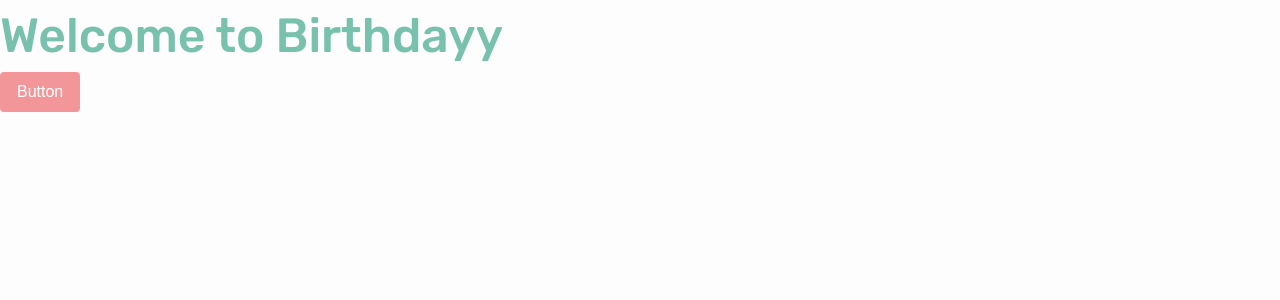
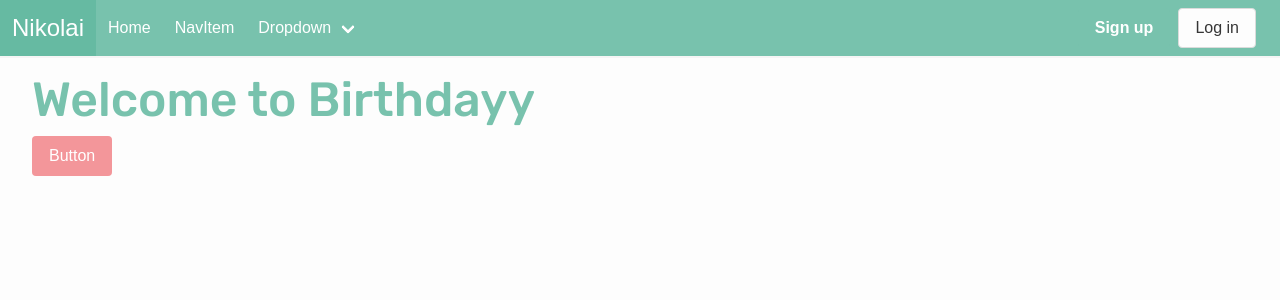
Before and after one commit to BirthdayyBot/dashboard, a Next.js app: page / in a window 1280 px wide. Shown: the top 300 px of the page. Built offline with nearby package versions, Linux system fonts and the light colour scheme; a web font is replaced by a local one.

Commit message:
Implemted Navbar

```diff
--- a/src/app/layout.tsx
+++ b/src/app/layout.tsx
@@ -1,4 +1,5 @@
-import 'styles/globals.scss';
+import Navbar from '@components/navbar';
+import '@styles/globals.scss';
 
 export const metadata = {
 	title: 'Birthdayy | Dashboard',
@@ -8,7 +9,10 @@ export const metadata = {
 export default function RootLayout({ children }: { children: React.ReactNode }) {
 	return (
 		<html lang="en">
-			<body className="main">{children}</body>
+			<body>
+				<Navbar />
+				<div className="main container is-fluid">{children}</div>
+			</body>
 		</html>
 	);
 }
--- /dev/null
+++ b/src/components/navbar/dropdown.tsx
@@ -0,0 +1,21 @@
+import Link from 'next/link';
+import React from 'react';
+
+interface NavbarDropdownProps {
+	label: string;
+	url?: string;
+	children: React.ReactNode;
+}
+
+const NavbarDropdown = ({ label, url = '#', children }: NavbarDropdownProps) => {
+	return (
+		<div className="navbar-item has-dropdown is-hoverable">
+			<Link className="navbar-link" href={url}>
+				{label}
+			</Link>
+			<div className="navbar-dropdown">{children}</div>
+		</div>
+	);
+};
+
+export default NavbarDropdown;
--- /dev/null
+++ b/src/components/navbar/index.tsx
@@ -0,0 +1,109 @@
+// export default function Navbar() {
+// 	return (
+// 		<>
+// 			<div className="navbar" role="navigation" aria-label="main navigation">
+// 				<div className="navbar-brand">
+// 					<a className="navbar-item" href="https://bulma.io">
+// 						<img src="https://bulma.io/images/bulma-logo.png" width="112" height="28" />
+// 					</a>
+
+import NavbarDropdown from './dropdown';
+import NavbarItem from './item';
+
+// 					<a role="button" className="navbar-burger" aria-label="menu" aria-expanded="false" data-target="navbarBasicExample">
+// 						<span aria-hidden="true"></span>
+// 						<span aria-hidden="true"></span>
+// 						<span aria-hidden="true"></span>
+// 					</a>
+// 				</div>
+
+// 				<div id="navbarBasicExample" className="navbar-menu">
+// 					<div className="navbar-start">
+// 						<a className="navbar-item"> Home </a>
+
+// 						<a className="navbar-item"> Documentation </a>
+
+// 						<div className="navbar-item has-dropdown is-hoverable">
+// 							<a className="navbar-link"> More </a>
+
+// 							<div className="navbar-dropdown">
+// 								<a className="navbar-item"> About </a>
+// 								<a className="navbar-item"> Jobs </a>
+// 								<a className="navbar-item"> Contact </a>
+// 								<hr className="navbar-divider" />
+// 								<a className="navbar-item"> Report an issue </a>
+// 							</div>
+// 						</div>
+// 					</div>
+
+// 					<div className="navbar-end">
+// 						<div className="navbar-item">
+// 							<div className="buttons">
+// 								<a className="button is-primary">
+// 									<strong>Sign up</strong>
+// 								</a>
+// 								<a className="button is-light"> Log in </a>
+// 							</div>
+// 						</div>
+// 					</div>
+// 				</div>
+// 			</div>
+// 		</>
+// 	);
+// }
+export default function Navbar() {
+	const isActive = false;
+	return (
+		<div className="navbarComponent">
+			<nav className="navbar has-shadow is-primary mb-2" role="navigation" aria-label="main navigation">
+				<div className="navbar-brand">
+					<a className="navbar-item" href="#">
+						{/* <img
+                  src="https://bulma.io/images/bulma-logo.png"
+                  width="112"
+                  height="28"
+                /> */}
+						<h1 className="navbar-logo is-size-4 is-logo">Nikolai</h1>
+					</a>
+
+					<a
+						role="button"
+						className={`navbar-burger burger ${isActive ? 'is-active' : ''}`}
+						aria-label="menu"
+						aria-expanded="false"
+						data-target="navbar-rollout"
+						// onClick={handleBurgerToggle}
+					>
+						<span aria-hidden="true"></span>
+						<span aria-hidden="true"></span>
+						<span aria-hidden="true"></span>
+					</a>
+				</div>
+
+				<div id="navbar-rollout" className={`navbar-menu ${isActive ? 'is-active' : ''}`}>
+					<div className="navbar-start">
+						<NavbarItem label="Home" url="/" />
+						<NavbarItem label="NavItem" url="#" />
+
+						<NavbarDropdown label="Dropdown">
+							<NavbarItem label="Dropdown" url="#" />
+							<NavbarItem label="Dropdown" url="#" />
+							<NavbarItem label="Dropdown" url="#" />
+						</NavbarDropdown>
+					</div>
+
+					<div className="navbar-end">
+						<div className="navbar-item mr-3">
+							<div className="buttons">
+								<a className="button is-primary">
+									<strong>Sign up</strong>
+								</a>
+								<a className="button">Log in</a>
+							</div>
+						</div>
+					</div>
+				</div>
+			</nav>
+		</div>
+	);
+}
--- /dev/null
+++ b/src/components/navbar/item.tsx
@@ -0,0 +1,10 @@
+import Link from 'next/link';
+const NavbarItem = ({ label, url }: { label: string; url: string }) => {
+	return (
+		<Link href={url} className="navbar-item">
+			{label}
+		</Link>
+	);
+};
+
+export default NavbarItem;
```
